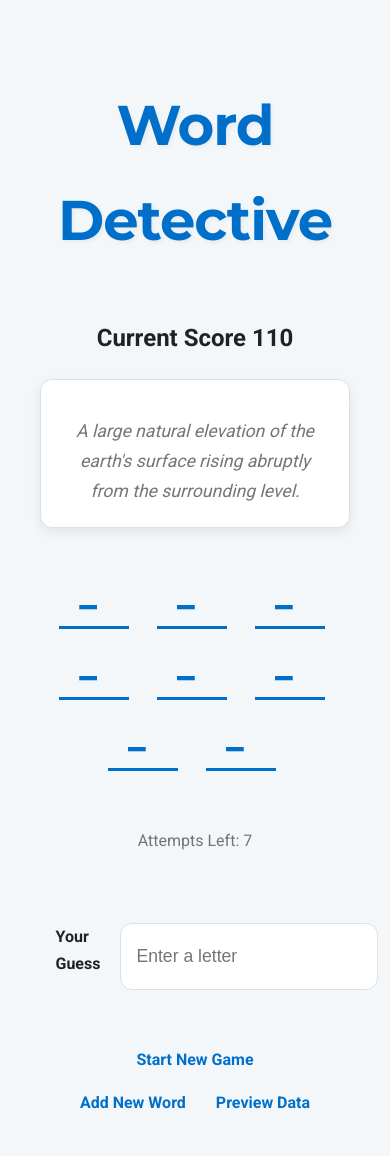
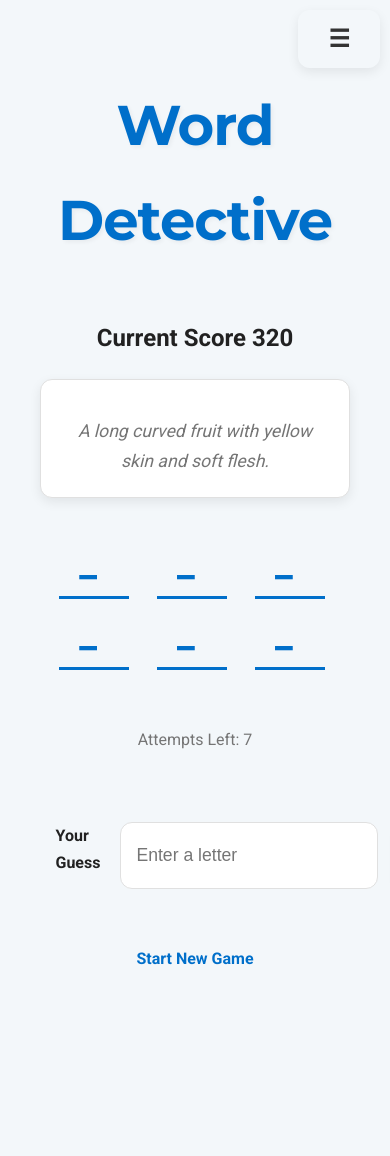
Before and after one commit to hrosicka/WordDetective, a Flask app: page / in a window 390 px wide; the page is wider, and only the part inside the window is pictured. After the commit the page ends 965 px from the top of that part, so only its background shows below. Run offline with Flask 3, Linux system fonts and the light colour scheme.

Commit message:
hamburger menu added

```diff
--- a/app.py
+++ b/app.py
@@ -124,7 +124,7 @@
                     file.seek(0)
                     json.dump(data, file, ensure_ascii=False, indent=4)
                     file.truncate()  # Remove any remaining content
-                    return redirect(url_for('index'))  # Redirect to the main page
+                    return render_template('add_word.html')
         except Exception as e:
             message = f"Error during saving: {str(e)}"
 
--- a/data.json
+++ b/data.json
@@ -12,5 +12,9 @@
     "banana": "A long curved fruit with yellow skin and soft flesh.",
     "coffee": "A dark, bitter, hot drink made from roasted coffee beans.",
     "cheese": "A dairy product derived from milk and produced in wide ranges of flavors, textures and forms by coagulation of the milk protein casein.",
-    "city": "A large town."
+    "city": "A large town.",
+    "bike": "A vehicle with two wheels, handlebars for steering, and pedals that you push with your feet.",
+    "bus": "A large motor vehicle carrying passengers by road, typically along a fixed route.",
+    "car": "A road vehicle, typically with four wheels, powered by an internal combustion engine or electric motor and able to carry a small number of people. ",
+    "plane": "An aircraft with fixed wings and one or more engines."
 }
--- a/scores.json
+++ b/scores.json
@@ -1,5 +1,5 @@
 {
     "player_scores": {
-        "Guest": 110
+        "Guest": 320
     }
 }
--- a/static/style.css
+++ b/static/style.css
@@ -180,7 +180,39 @@
     color: #42a5f5; /* Tmavší odstín primární */
 }
 
-.link-container {
-    display: flex;
-    gap: 30px;
-}
+.hamburger-menu {
+    position: absolute;
+    top: 10px;
+    right: 10px;
+  }
+
+  .menu-toggle {
+    background: none;
+    border: none;
+    font-size: 24px;
+    cursor: pointer;
+    color: #333;
+  }
+
+  .menu-content {
+    display: none;
+    position: absolute;
+    top: 40px;
+    right: 0;
+    width: 150px;
+    background: #fff;
+    border: 1px solid #ddd;
+    box-shadow: 0 2px 5px rgba(0, 0, 0, 0.2);
+    text-align: right;
+  }
+
+  .menu-content a {
+    display: block;
+    padding: 10px;
+    text-decoration: none;
+    color: #333;
+  }
+
+  .menu-content a:hover {
+    background: #f0f0f0;
+  }
--- a/templates/add_word.html
+++ b/templates/add_word.html
@@ -46,7 +46,7 @@
         <input type="text" id="description" name="description" placeholder="Enter description" required>
 
         <button type="submit">Add Word</button>
-        <button type="button" class="back-button" onclick="window.location.href='/'">Back</button>
+        <button type="button" class="back-button" onclick="window.location.href='/'">Back to Game</button>
 
         {% if message %}
         <div class="message-box {% if 'already exists' in message or 'Error' in message %}error{% else %}success{% endif %}">
--- a/templates/index.html
+++ b/templates/index.html
@@ -8,6 +8,13 @@
     <link href="https://fonts.googleapis.com/css2?family=Roboto:wght@400;700&family=Montserrat:wght@400;700&display=swap" rel="stylesheet">
 </head>
 <body>
+    <div class="hamburger-menu">
+        <button class="menu-toggle">☰</button>
+        <nav class="menu-content">
+            <a href="{{ url_for('add_word') }}">Add New Word</a>
+            <a href="{{ url_for('preview') }}">Preview Data</a>
+        </nav>
+    </div>
     <h1>Word Detective</h1>
     <div id="score-container">
         <h2>Current Score <span id="score">0</span></h2>
@@ -32,11 +39,6 @@
     {% endif %}
 
     <p><a class="new-game-link" href="{{ url_for('new') }}">Start New Game</a></p>
-
-    <div class="link-container">
-        <a class="new-game-link" href="{{ url_for('add_word') }}">Add New Word</a>
-        <a class="new-game-link" href="{{ url_for('preview') }}">Preview Data</a>
-    </div>
 
 </body>
 </html>
@@ -77,4 +79,25 @@
 
     // Načtení skóre při načtení stránky
     document.addEventListener('DOMContentLoaded', loadScore);
+
+
+    //HAMBURGER
+    const menuToggle = document.querySelector('.menu-toggle');
+    const menuContent = document.querySelector('.menu-content');
+
+    // Otevření a zavření menu při kliknutí na tlačítko
+    menuToggle.addEventListener('click', (event) => {
+    event.stopPropagation(); // Zabrání zavření při kliknutí na tlačítko
+    menuContent.style.display = menuContent.style.display === 'block' ? 'none' : 'block';
+    });
+
+    // Zavření menu při kliknutí mimo něj
+    document.addEventListener('click', () => {
+    menuContent.style.display = 'none';
+    });
+
+    // Zabrání zavření při kliknutí dovnitř menu
+    menuContent.addEventListener('click', (event) => {
+    event.stopPropagation();
+    });
 </script>
```
